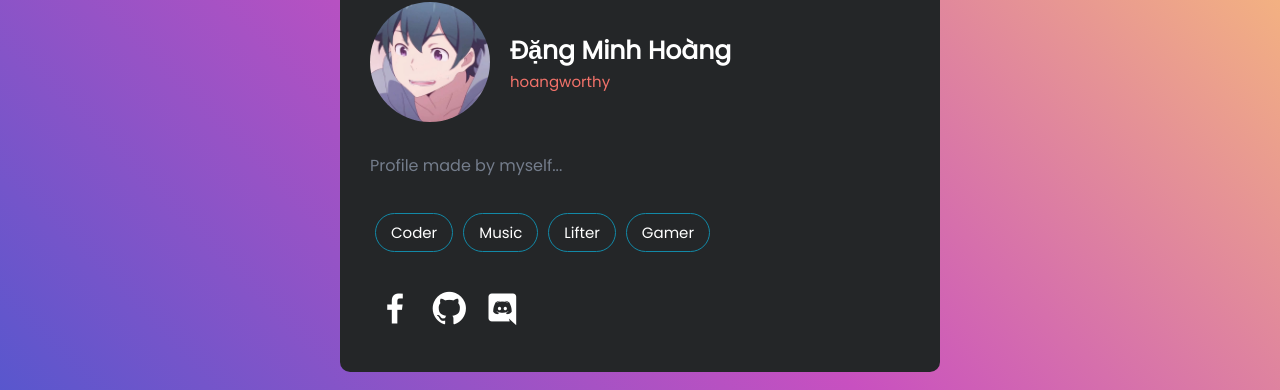
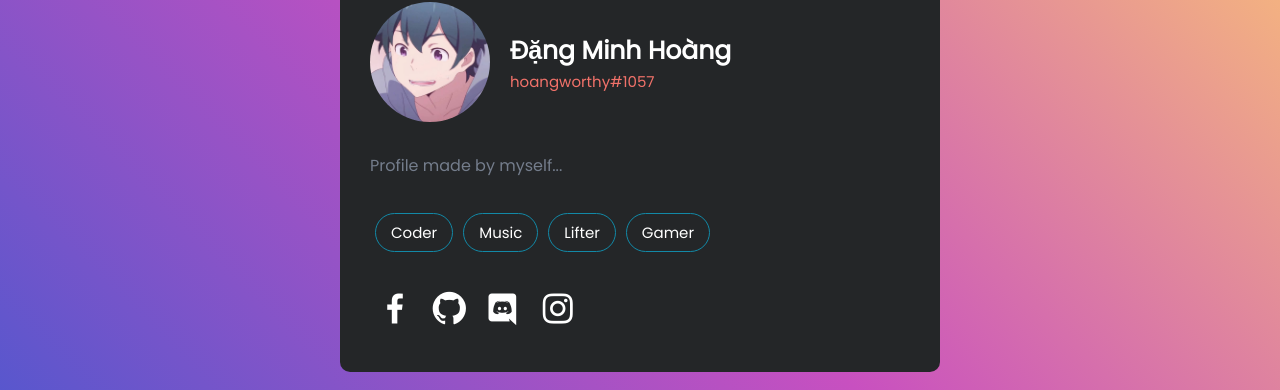
Before and after one commit to HoangWorthy/profile, a plain HTML site: page index.html in a window 1280 px wide. Shown: the part 228-618 px from the top of the page. Drawn offline with nearby package versions, Linux system fonts and the light colour scheme.

Commit message:
adding instagram

```diff
--- a/index.html
+++ b/index.html
@@ -17,7 +17,7 @@
             <div class="border"><img src="hoang.jpg"></div>
                 <div class="container2">
                     <div class="name">Đặng Minh Hoàng</div>
-                    <div class="profession">hoangworthy</div>
+                    <div class="profession">hoangworthy#1057</div>
                 </div>
         </div>
         <div style="color: #747d8c; margin: 30px 0 30px 0;">Profile made by myself...</div>
@@ -39,6 +39,7 @@
             <a href="https://www.facebook.com/HoangWorthy/"><i class='bx bxl-facebook facebook' ></i></a>
             <a href="https://github.com/HoangWorthy"><i class='bx bxl-github'></i></a>
             <a href="https://discordapp.com/users/331775752410497026"><i class='bx bxl-discord'></i></a>
+            <a href="https://www.instagram.com/minhhoang_3k/"><i class='bx bxl-instagram'></i></a>
         </div>
     </div>
 </body>
```
